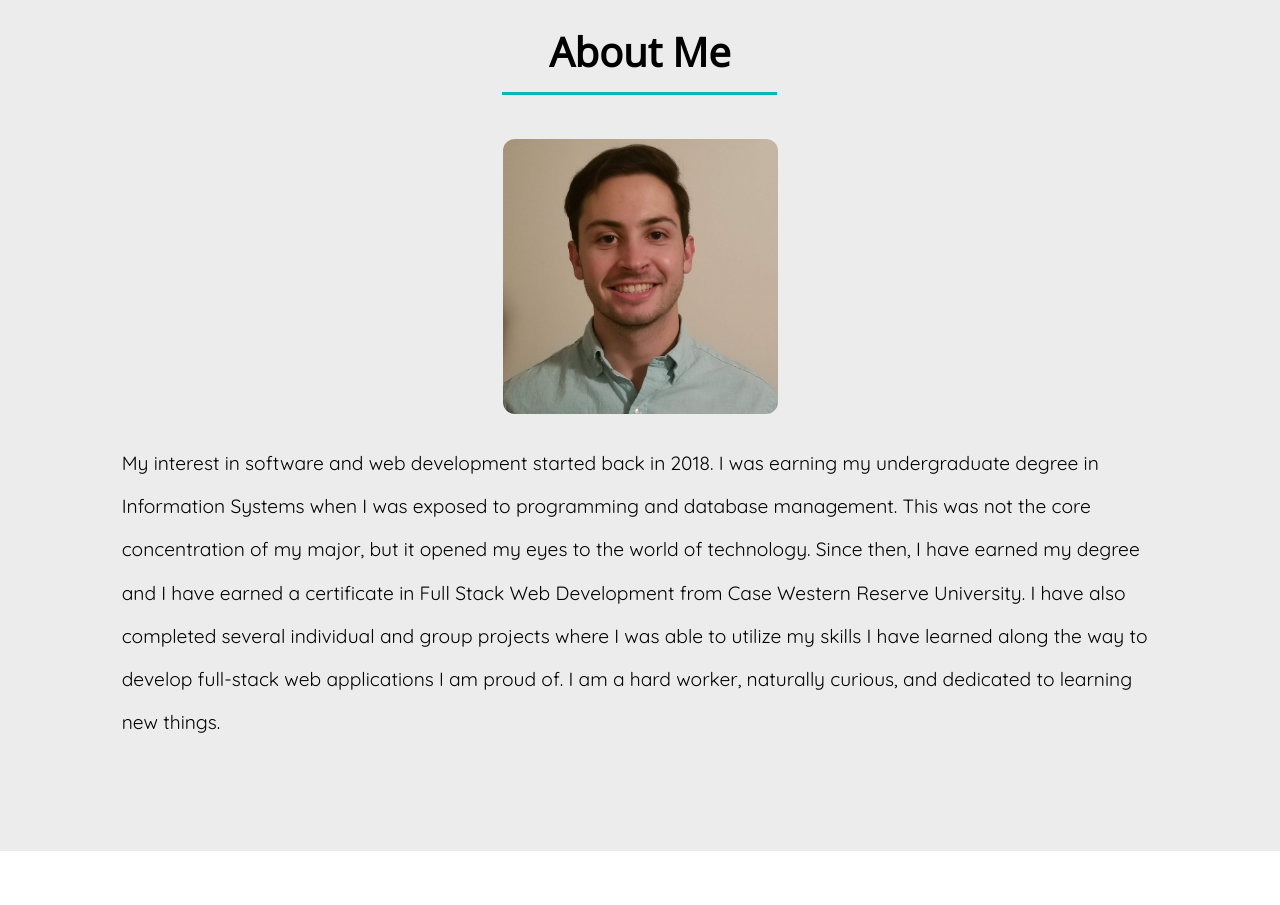
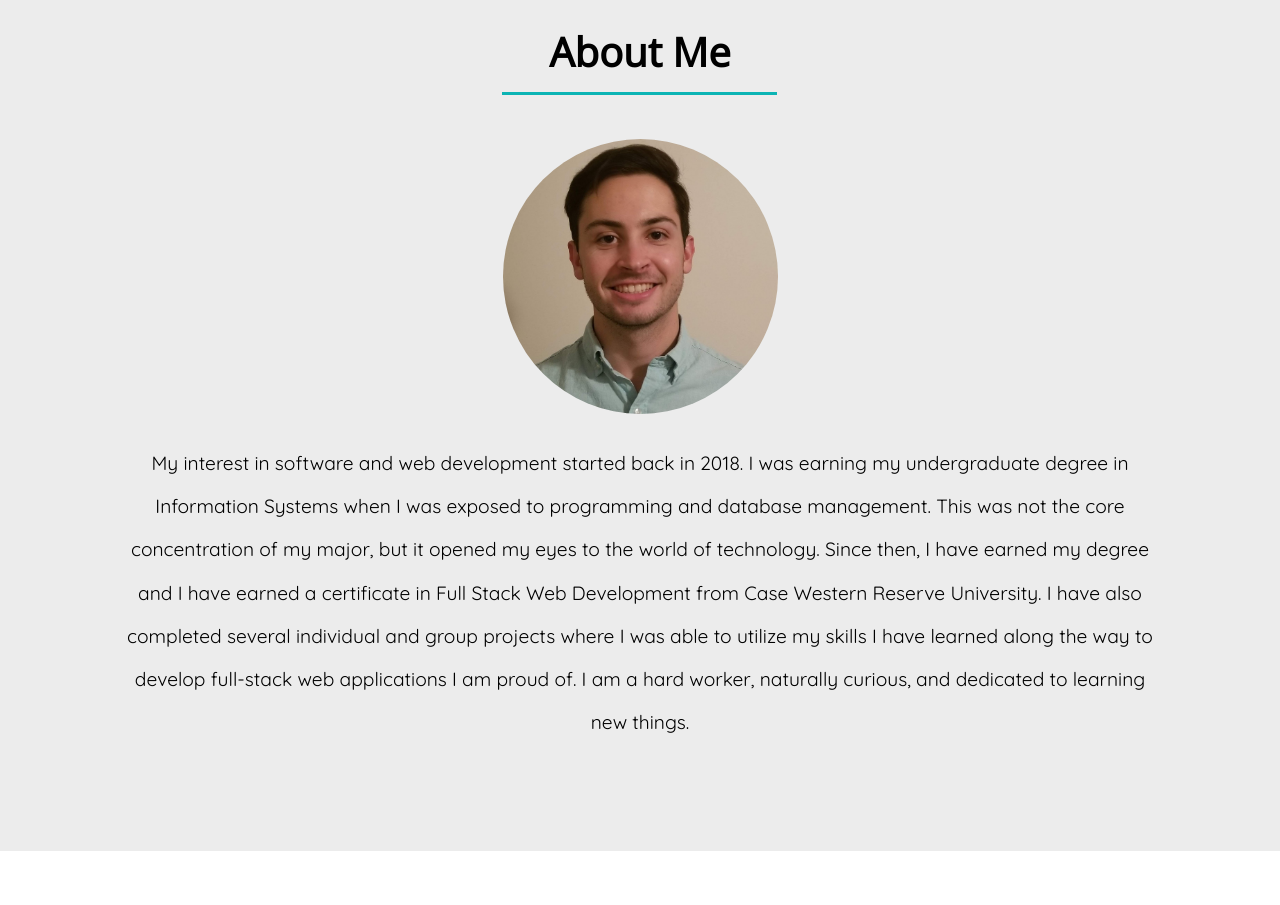
Before and after one commit to cwedwards9/react-portfolio, a React (Create React App) app: page / in a window 1280 px wide. Shown: the part 820-1725 px from the top of the page. Built offline with nearby package versions, Linux system fonts and the light colour scheme.

Commit message:
Edit styles.

```diff
--- a/src/components/MainSections/About.css
+++ b/src/components/MainSections/About.css
@@ -7,9 +7,10 @@
     font-family: "Quicksand", sans-serif;
     margin-top: 1.25rem;
     line-height: 2.25;
+    text-align: center;
 }
 
 img.aboutPics {
     width: 275px;
-    border-radius: 0.75rem;
+    border-radius: 150px;
 }
--- a/src/components/MainSections/ProjectList.css
+++ b/src/components/MainSections/ProjectList.css
@@ -10,7 +10,7 @@
 }
 
 .card {
-    width: 45%;
+    width: 40vw;
     margin: 2rem 1.25rem 3rem;
     border-radius: 4px;
     box-shadow: 0 19px 35px rgba(0, 0, 0, 0.3), 0 15px 12px rgba(0, 0, 0, 0.1);
```
